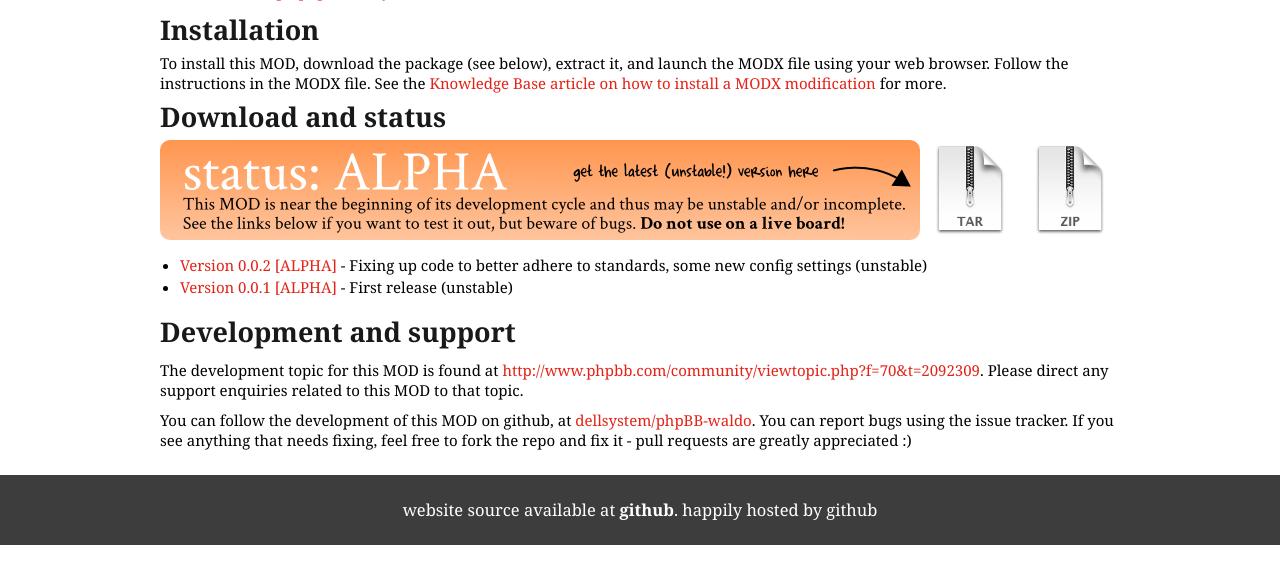
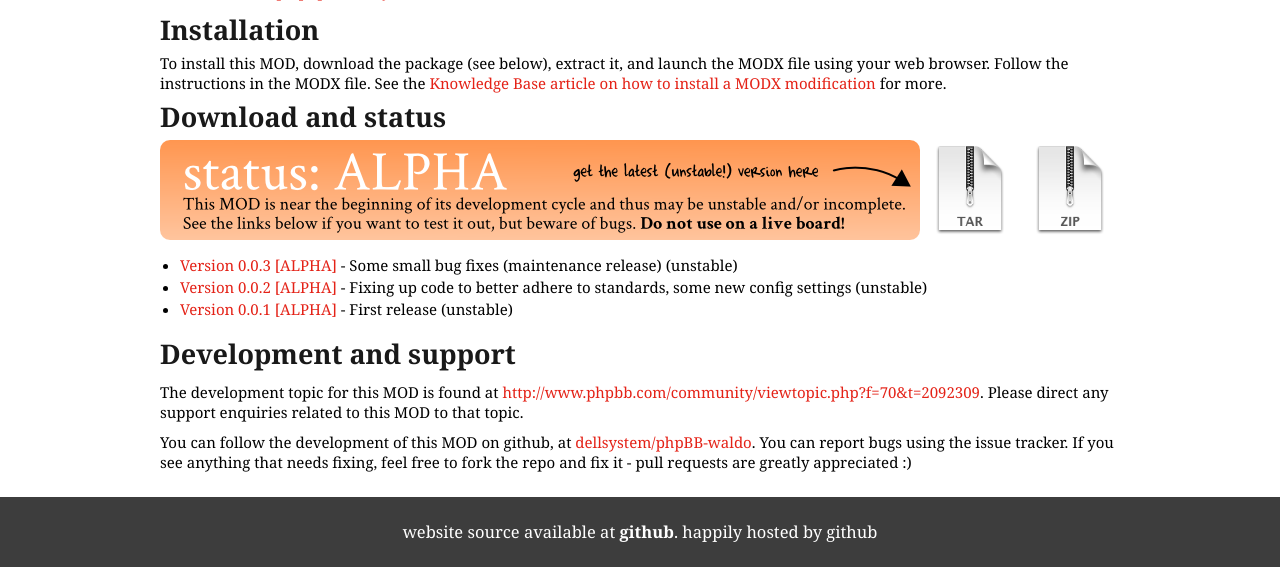
Before and after one commit to dellsystem/dellsystem.github.io, a Jekyll site: the page built from phpbb-waldo.md, in a window 1280 px wide, cut to the strip 819-1386 px from the top of the page. Built offline with Jekyll 4.4.1, drawn with Linux system fonts in a browser that asks for light colours; before the commit the page ends 1364 px from its top, so only the background shows below that.

Commit message:
update phpbb-waldo with version 0.0.3

```diff
--- a/phpbb-waldo.md
+++ b/phpbb-waldo.md
@@ -7,6 +7,7 @@ demo-url: http://phpbb.dellsystem.me/waldo/
 versions:
 - {number: 0.0.1, status: ALPHA, notes: First release}
 - {number: 0.0.2, status: ALPHA, notes: "Fixing up code to better adhere to standards, some new config settings"}
+- {number: 0.0.3, status: ALPHA, notes: "Some small bug fixes (maintenance release)"}
 screenshots:
 - https://github.com/dellsystem/phpBB-waldo/raw/0.1.0-dev/contrib/screenshot-index.png
 - https://github.com/dellsystem/phpBB-waldo/raw/0.1.0-dev/contrib/screenshot-profile.png
```
